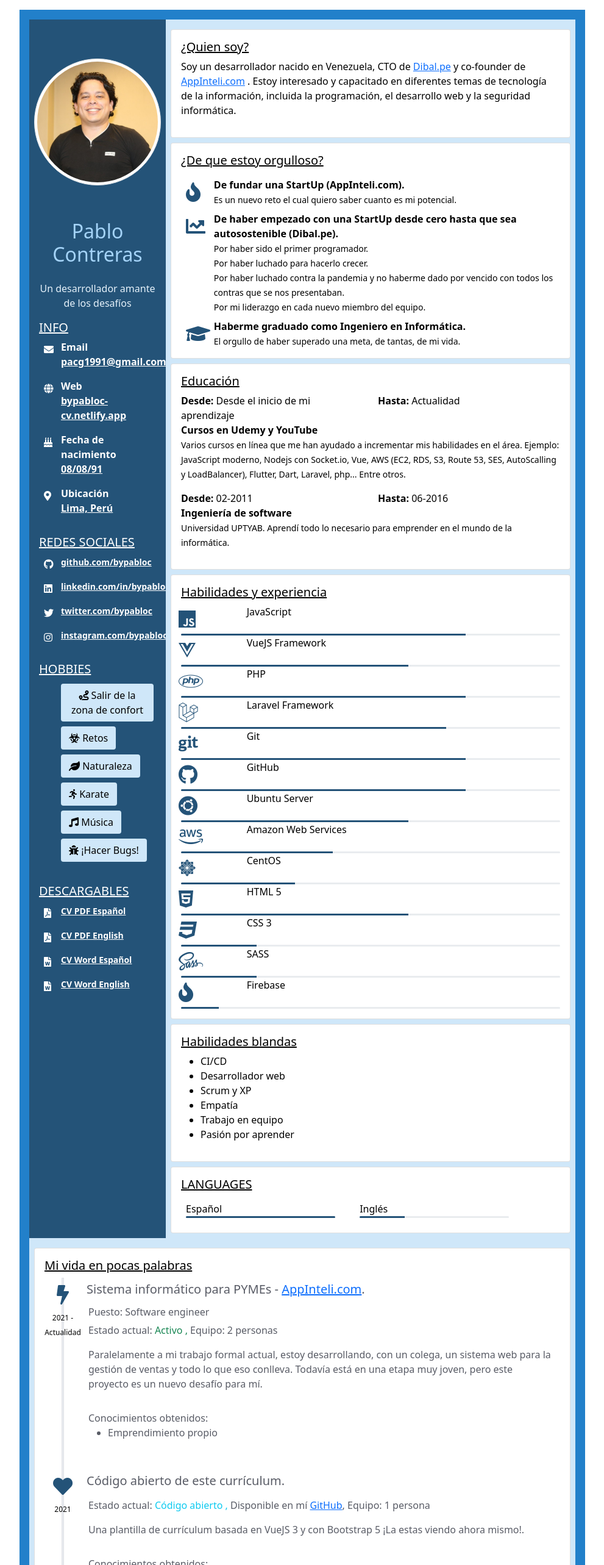
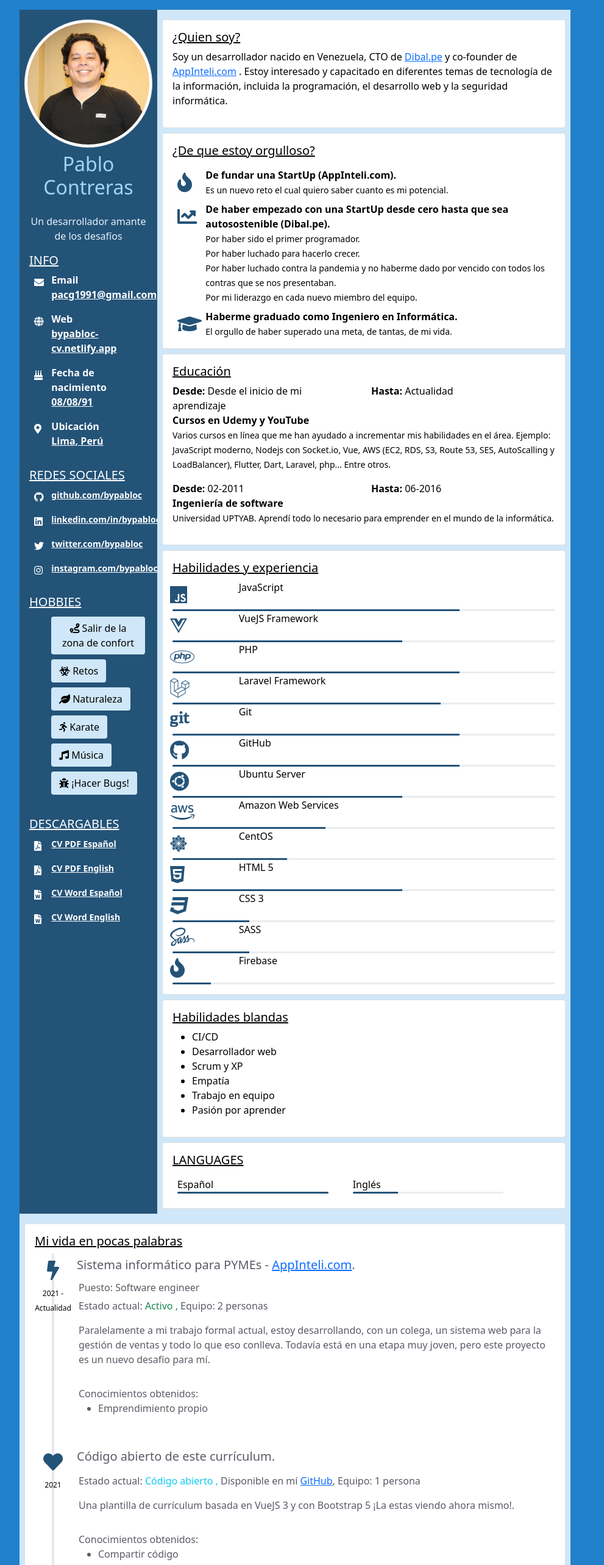
Before and after one commit to bypabloc/template-cv-vue-personal, a Vue app: page / in a window 1280 px wide. Shown: the top 2566 px of the page at 61% size, without its empty margins (144-1135 px from the left). Built offline with nearby package versions, Linux system fonts and the light colour scheme; what vue-sweetalert2 would draw is missing.

Commit message:
some fixes

```diff
--- a/src/App.vue
+++ b/src/App.vue
@@ -1,5 +1,5 @@
 <template>
-    <div class="d-flex justify-content-center">
+    <div :class="'d-flex justify-content-center theme-bg-'+[theme]+'-600'">
         <main class="p-3 col-9 ancho">
             <router-view></router-view>
         </main>
--- a/src/views/admin/Dashboard.vue
+++ b/src/views/admin/Dashboard.vue
@@ -2,8 +2,7 @@
     <div>
         <div class="container-fluid">
             <div :class="'row theme-bg-'+[theme]+'-600'">
-                <main class="col-12">
-                    <div class="row p-3">
+                <div class="row">
                     <div :class="'col-12 col-sm-12 col-md-5 col-lg-4 col-xl-3 col-xxl-3 theme-bg-'+[theme]+'-800 p-2'">
                         <picture-profile class="pt-2"/>
                         <name/>
@@ -24,7 +23,6 @@
                         <my-life/>
                     </div>
                 </div>
-                </main>
             </div>
         </div>
     </div>
--- a/src/views/admin/MyLife.vue
+++ b/src/views/admin/MyLife.vue
@@ -336,7 +336,7 @@ export default {
                     date: '2006',
                     icon: 'fas fa-microchip',
                     title: 'Toqué un mouse',
-                    description: `YO: "¡Woooow!"... ¡Amor a primera vista!`,
+                    description: `Yo: "¡Woooow!"... ¡Amor a primera vista!`,
                 },
                 {
                     date: '08-08-1991',
--- a/src/views/admin/Picture.vue
+++ b/src/views/admin/Picture.vue
@@ -1,6 +1,6 @@
 <template>
     <div>
-        <div class="mx-auto m-5">
+        <div class="mx-auto">
             <img class="img-thumbnail" src='../../assets/img_profile.png'/>
         </div>
         <!-- https://dibal-storage.s3.us-east-2.amazonaws.com/images/img_profile.png -->
```
Lines whose indentation alone changed are shown as unchanged.
